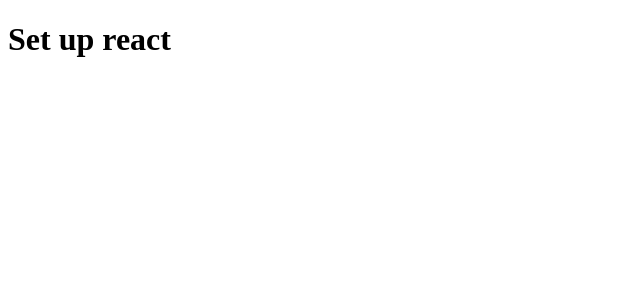
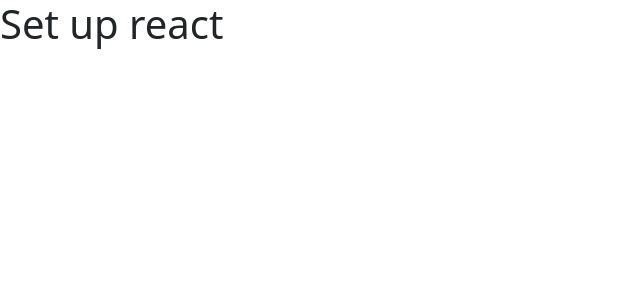
Before and after one commit to ilyassjaatit/prestadjango, a React app in the folder webapp/: page / in a window 1280 px wide. Shown: the top 300 px of the page, without its empty margins (0-640 px from the left). Built offline with nearby package versions, Linux system fonts and the light colour scheme.

Commit message:
add bootstrap 5.1 and scss

```diff
--- a/webapp/src/components/App.jsx
+++ b/webapp/src/components/App.jsx
@@ -1,5 +1,5 @@
 import React from 'react';
-
+import '../scss/styles.scss'
 const App = () => {
     return (
         <h1>Set up react</h1>
--- /dev/null
+++ b/webapp/src/scss/styles.scss
@@ -0,0 +1 @@
+@import "~bootstrap/scss/bootstrap";
```
Also changed, not shown: webapp/package.json (+7 -1 lines), 1 other file (tests, documents, lock files or other folders).
